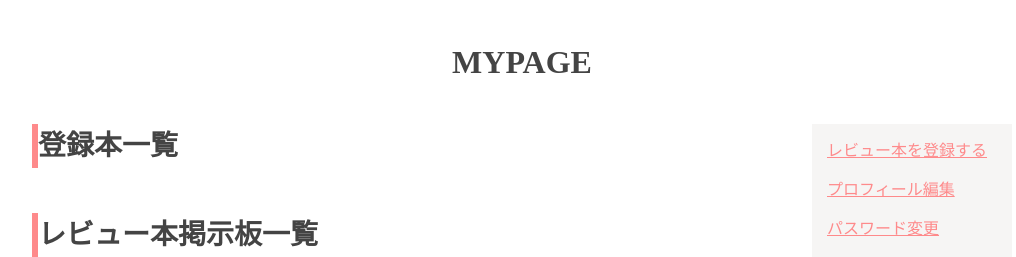
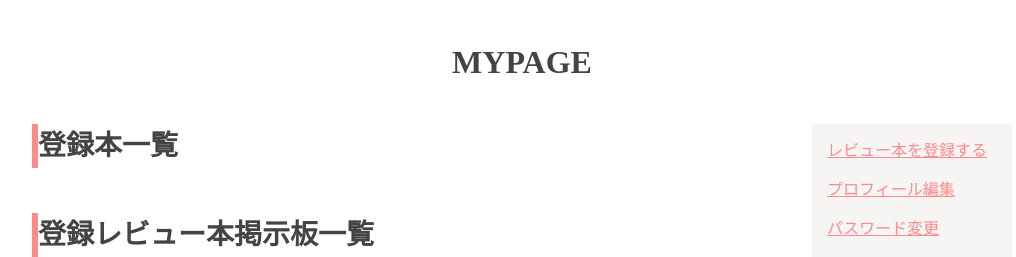
Before and after one commit to YuuTakimotoY/BookRev, a PHP site: page /mypage.php in a window 1280 px wide. Shown: the part 80-337 px from the top of the page, without its empty margins (118-1134 px from the left). Run offline with PHP 8.4, Linux system fonts and the light colour scheme; the visitor is signed in with stand-in values (Sample User, id 1); data that the repository does not hold is empty; some libraries are stand-ins or nearby versions.

Commit message:
add all commit

```diff
--- a/mypage.php
+++ b/mypage.php
@@ -88,7 +88,7 @@ require('head.php');
             </style>
             <section class="list list-table">
                 <h2 class="title">
-                    レビュー本掲示板一覧
+                    登録レビュー本掲示板一覧
                 </h2>
                 <table class="table">
                     <thead>
```
